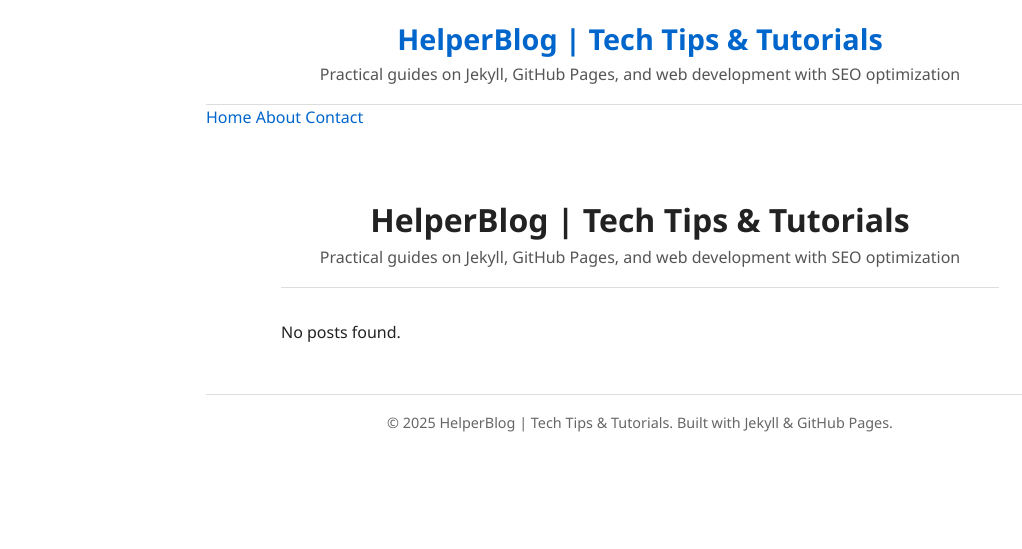
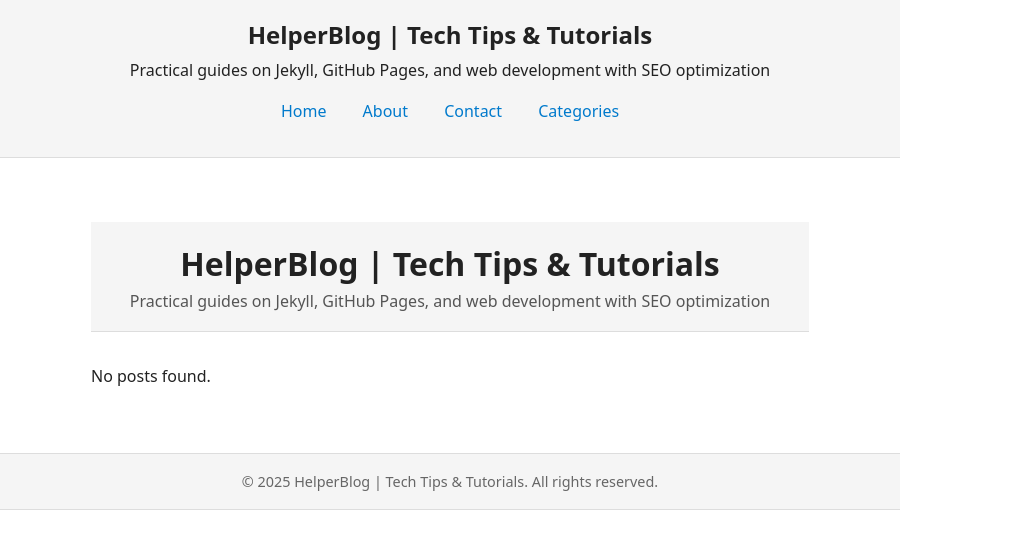
Before and after one commit to helperblog/helperblog.github.io, a Jekyll site: the page built from index.md, in a window 1280 px wide. Shown: the top 549 px of the page, without its empty margins (0-1022 px from the left). Built offline with Jekyll 4.4.1, drawn with Linux system fonts in a browser that asks for light colours; our own code applies the rules of GitHub Pages for plain Markdown files.

Commit message:
Update default.html

```diff
--- a/_layouts/default.html
+++ b/_layouts/default.html
@@ -3,35 +3,79 @@
 <head>
   <meta charset="UTF-8">
   <meta name="viewport" content="width=device-width, initial-scale=1">
-  <title>{{ page.title | escape }} | {{ site.title }}</title>
-  <meta name="description" content="{{ page.description | default: site.description }}">
-  <link rel="stylesheet" href="{{ "/assets/css/style.css" | relative_url }}">
-  {%- seo -%}
+  <title>{{ page.title }} | {{ site.title }}</title>
+  <meta name="description" content="{{ page.excerpt | default: site.description | strip_html | strip_newlines }}">
+
+  {% seo %}
+
+  <link rel="stylesheet" href="{{ '/assets/css/style.css' | relative_url }}">
+  <style>
+    body {
+      font-family: system-ui, -apple-system, "Segoe UI", Roboto, sans-serif;
+      margin: 0;
+      padding: 0;
+      font-size: 1rem;
+      background-color: #fff;
+      color: #222;
+    }
+
+    a {
+      color: #007acc;
+      text-decoration: none;
+    }
+
+    a:hover {
+      text-decoration: underline;
+    }
+
+    header, footer {
+      text-align: center;
+      padding: 1rem;
+      background-color: #f5f5f5;
+      border-bottom: 1px solid #ddd;
+    }
+
+    nav {
+      margin: 1rem 0;
+    }
+
+    nav a {
+      margin: 0 1rem;
+      font-weight: 500;
+    }
+
+    main {
+      padding: 1rem;
+    }
+
+    footer {
+      font-size: 0.9rem;
+      color: #666;
+      border-top: 1px solid #ddd;
+    }
+  </style>
 </head>
 <body>
-  <header class="site-header">
-    <div class="container">
-      <h1 class="site-title"><a href="{{ "/" | relative_url }}">{{ site.title }}</a></h1>
-      <p class="site-tagline">{{ site.description }}</p>
-    </div>
+
+  <header>
+    <h1 style="margin: 0; font-size: 1.5rem;">{{ site.title }}</h1>
+    <p style="margin: 0.2rem 0;">{{ site.description }}</p>
+
+    <nav>
+      <a href="{{ '/' | relative_url }}">Home</a>
+      <a href="{{ '/about/' | relative_url }}">About</a>
+      <a href="{{ '/contact/' | relative_url }}">Contact</a>
+      <a href="{{ '/categories/' | relative_url }}">Categories</a>
+    </nav>
   </header>
 
-  <nav class="site-nav">
-    <div class="container">
-      <a href="{{ "/" | relative_url }}">Home</a>
-      <a href="{{ "/about/" | relative_url }}">About</a>
-      <a href="{{ "/contact/" | relative_url }}">Contact</a>
-    </div>
-  </nav>
-
-  <main class="site-content container">
+  <main>
     {{ content }}
   </main>
 
-  <footer class="site-footer">
-    <div class="container">
-      <p>&copy; {{ site.time | date: "%Y" }} {{ site.title }}. Built with Jekyll & GitHub Pages.</p>
-    </div>
+  <footer>
+    <p>&copy; {{ site.time | date: '%Y' }} {{ site.title }}. All rights reserved.</p>
   </footer>
+
 </body>
 </html>
```
